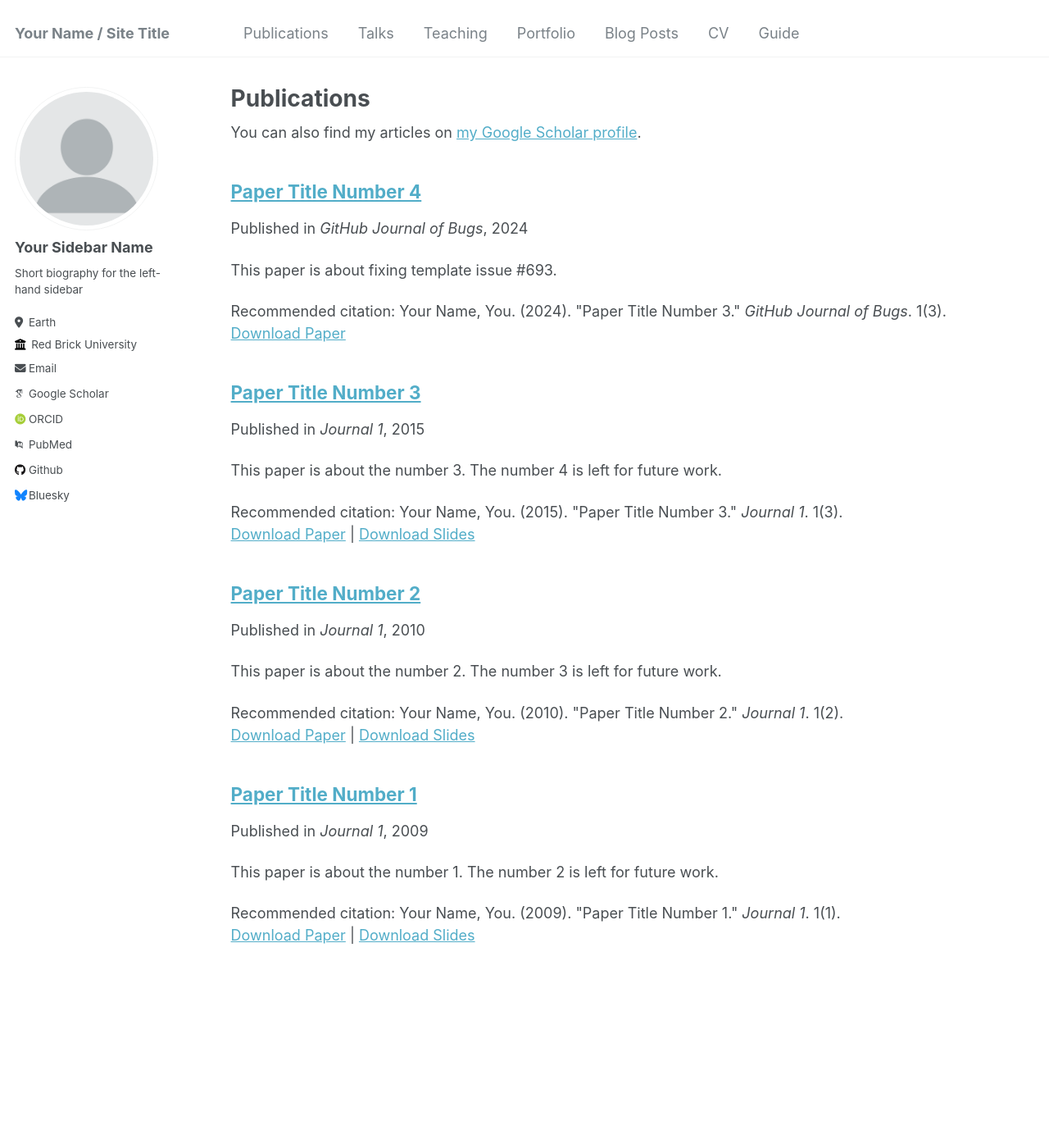
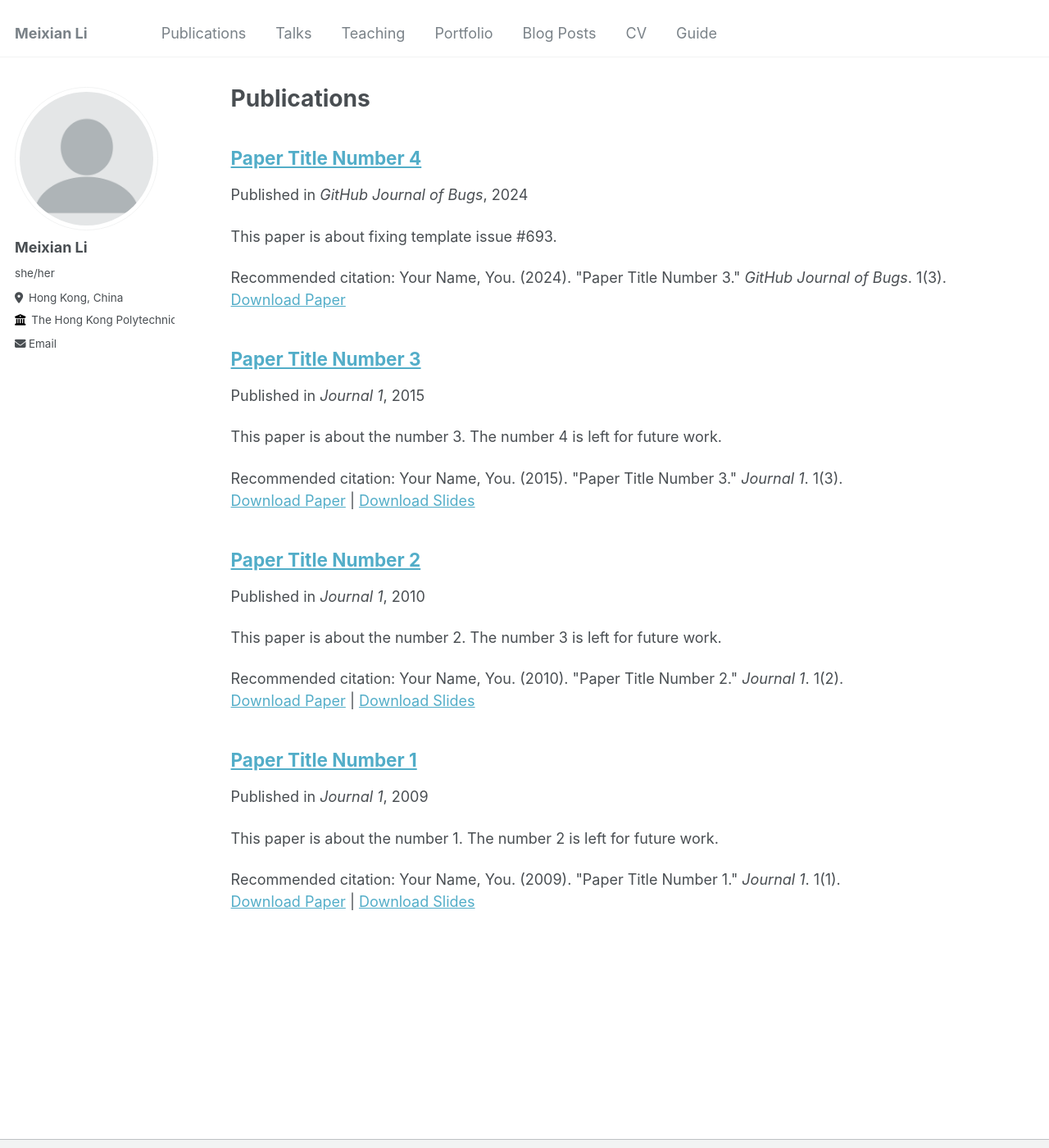
Before and after one commit to baolade/vickyacademic, a Jekyll site: the page built from _pages/publications.md, in a window 1280 px wide and 1400 px high. Shown: the whole window at 82% size. Built offline with Jekyll 4.4.1, drawn with Linux system fonts in a browser that asks for light colours; some web fonts are replaced; some of the changed text lies outside the part shown.

Commit message:
Update _config.yml
make it shorter

```diff
--- a/_config.yml
+++ b/_config.yml
@@ -8,13 +8,13 @@
 
 # Basic Site Settings
 locale                   : "en-US"
-title                    : "Your Name / Site Title"
+title                    : "Meixian Li"
 title_separator          : "-"
-name                     : &name "Your Name"
+name                     : &name "Meixian Li"
 description              : &description "personal description"
-url                      : https://academicpages.github.io # the base hostname & protocol for your site e.g. "https://mmistakes.github.io"
+url                      : https://baolade.github.io/vickymeixianli.github.io/ # the base hostname & protocol for your site e.g. "https://mmistakes.github.io"
 baseurl                  : "" # the subpath of your site, e.g. "/blog"
-repository               : "academicpages/academicpages.github.io"
+repository               : "baolade.github.io/vickymeixianli.github.io/"
 
 # Site Author - The following control what appear as part of the author content on the side bar.
 #               If a field is blank the icon and link will not appear, otherwise it will be shown.
@@ -22,56 +22,22 @@ repository               : "academicpages/academicpages.github.io"
 author:
   # Biographic information
   avatar           : "profile.png"
-  name             : "Your Sidebar Name"
-  pronouns         : # example: "she/her"
-  bio              : "Short biography for the left-hand sidebar"
-  location         : "Earth"
-  employer         : "Red Brick University"
-  uri              : # URL
-  email            : "none@example.org"
+  name             : "Meixian Li"
+  pronouns         : "she/her"
+  location         : "Hong Kong, China"
+  employer         : "The Hong Kong Polytechnic University"
+  email            : "meixian.li@connect.polyu.hk"
 
   # Academic websites
-  arxiv            : # URL - Update with the correct link to your profile
-  googlescholar    : "https://scholar.google.com/citations?user=PS_CX0AAAAAJ"
-  impactstory      : # URL
-  orcid            : "http://orcid.org/yourorcidurl"
-  semantic         : # URL
-  pubmed           : "https://www.ncbi.nlm.nih.gov/pubmed/?term=john+snow"
-  researchgate     : # URL
+  # arxiv            : # URL - Update with the correct link to your profile
+  # googlescholar    : "https://scholar.google.com/citations?user=PS_CX0AAAAAJ"
+  # impactstory      : # URL
+  # orcid            : "http://orcid.org/yourorcidurl"
+  # semantic         : # URL
+  # pubmed           : "https://www.ncbi.nlm.nih.gov/pubmed/?term=john+snow"
+  # researchgate     : # URL
 
-  # Repositories and software development
-  bitbucket        : # Username - Update with your username on the site
-  codepen          : # Username
-  dribbble         : # Username
-  github           : "academicpages"
-  kaggle           : # Username
-  stackoverflow    : # User number or user number and name (i.e., use "1" or "1/jeff-atwood")
 
-  # Social media
-  bluesky          : "bsky.app" # Replace this with you Bluesky username
-  facebook         : # Username
-  flickr           : # Username
-  foursquare       : # Username
-  goodreads        : # Username
-  google_plus      : # Username
-  keybase          : # Username
-  instagram        : # Username
-  lastfm           : # Username
-  linkedin         : # Username
-  mastodon         : # URL
-  medium           : # URL
-  pinterest        : # Username
-  soundcloud       : # Username
-  steam            : # Username
-  telegram         : # URL
-  tumblr           : # Username
-  twitter          : # Username for X / Twitter
-  vine             : # Username
-  weibo            : # Username
-  wikipedia        : # Username
-  xing             : # Username
-  youtube          : # Username
-  zhihu            : # URL
 
 
 # Site Settings
```
